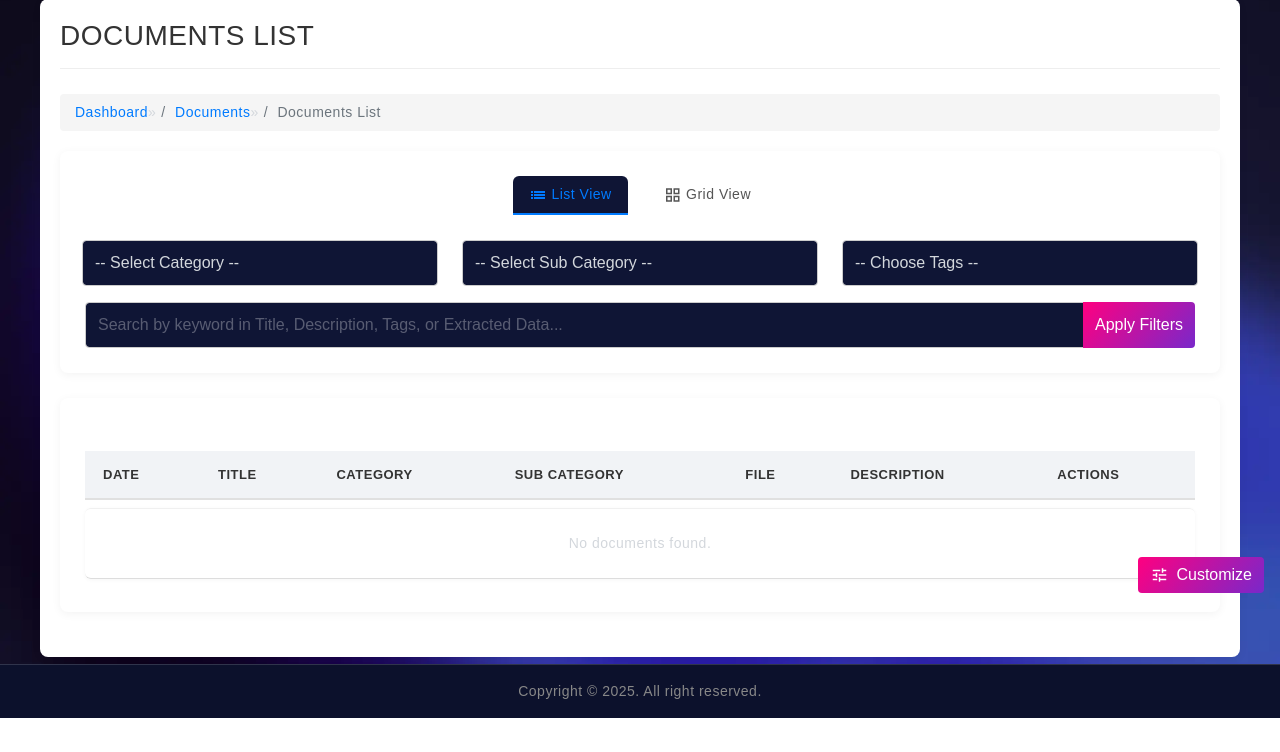
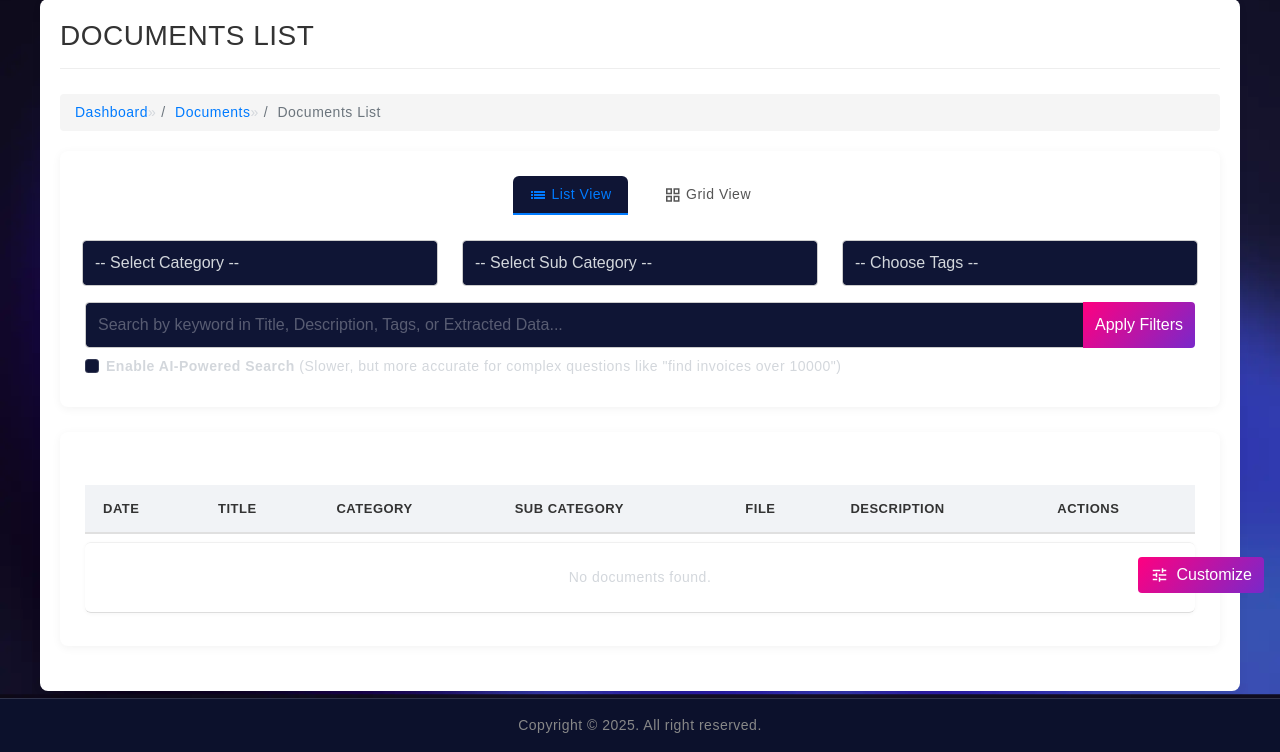
Before and after one commit to arkdey-in/flask, a Flask app: page /documents/list in a window 1280 px wide. Shown: the part 191-943 px from the top of the page. Before the commit the page ends 909 px from the top, so only its background shows below. Run offline with Flask 3, Linux system fonts and the light colour scheme; the visitor is signed in with stand-in values (Sample User, id 1); data that the repository does not hold is empty; style sheets or scripts are compiled from the project's sources; some libraries are stand-ins or nearby versions.

Commit message:
FIX: Searching

```diff
--- a/app/routes.py
+++ b/app/routes.py
@@ -78,7 +78,7 @@ main = Blueprint("main", __name__)
 #         region_name=current_app.config.get("AWS_REGION"),
 #     )
 
-# REPLACE the old function with this one
+
 def get_s3_client():
     """
     Initializes and returns the Boto3 S3 client.
@@ -134,7 +134,6 @@ def get_s3_client():
 #         current_app.logger.error(f"Error uploading to S3: {e}")
 #         return None
 
-# REPLACE the old function with this one
 def upload_file_to_s3(file_obj, bucket_name, object_name):
     """Uploads a file object to S3."""
     s3_client = get_s3_client()
@@ -728,6 +727,74 @@ def get_dashboard_stats():
 
     return stats
 
+
+
+
+
+
+#For searching
+
+def is_document_relevant_openai(user_query, document_json):
+    """
+    Asks OpenAI if a document's extracted data is relevant to a user's query.
+    Returns True if relevant, False otherwise.
+    """
+    openai.api_key = current_app.config.get("OPENAI_API_KEY")
+    if not openai.api_key:
+        current_app.logger.error("OpenAI API key not configured for AI search.")
+        return False
+
+    # To save tokens and time, we just use the raw text content for the check.
+    # We can reconstruct a simplified text version from the JSON.
+    try:
+        data = json.loads(document_json)
+        # Attempt to find the most content-rich part of the JSON.
+        # This part might need adjustment based on your exact JSON structure.
+        document_text = json.dumps(data.get("extracted_data", data))
+    except (json.JSONDecodeError, TypeError):
+        # If it's not valid JSON or not a string, use it as is.
+        document_text = str(document_json)
+
+
+    # Truncate document text to avoid exceeding token limits and reduce costs.
+    # 12000 chars is ~3000 tokens, a safe limit for a quick check.
+    max_chars = 12000
+    if len(document_text) > max_chars:
+        document_text = document_text[:max_chars] + "..."
+
+    prompt = f"""
+    You are an intelligent document analysis assistant. Your task is to determine if the provided document text contains information that directly answers or relates to the user's query.
+
+    User's Query: "{user_query}"
+
+    Document's Extracted Data (in JSON format):
+    ---
+    {document_text}
+    ---
+
+    Based ONLY on the document's data provided, does it contain a relevant answer to the user's query?
+    For example, if the query is "customer name is John", the document must contain "John".
+    If the query is "find invoices over 5000", the document must contain an invoice with an amount over 5000.
+
+    Respond with a single word and nothing else: 'Yes' or 'No'.
+    """
+
+    try:
+        response = openai.chat.completions.create(
+            model="gpt-4o",  # Using a powerful model for better accuracy
+            messages=[
+                {"role": "system", "content": "You are a document analysis assistant that responds with only 'Yes' or 'No'."},
+                {"role": "user", "content": prompt}
+            ],
+            max_tokens=5,    # We only need a single word response
+            temperature=0.0  # We want a deterministic, factual answer
+        )
+        answer = response.choices[0].message.content.strip().lower()
+        # Check if 'yes' is in the answer for robustness
+        return 'yes' in answer
+    except Exception as e:
+        current_app.logger.error(f"OpenAI API call failed during AI search: {e}")
+        return False
 
 # ---------------------------------------------------------------------
 # Decorators
@@ -2364,6 +2431,79 @@ def submitDocument():
 #         current_filters=current_filters,
 #     )
 
+# @main.route("/documents/list")
+# @adm_login_required
+# @subadmin_permission_required("DOCUMENTS.view_documents")
+# def documentList():
+#     search_query = request.args.get("search", "")
+#     category_filter = request.args.get("category", "")
+#     sub_category_filter = request.args.get("sub_category", "")
+#     tags_filter = request.args.get("tags", "")
+
+#     connection = get_db_connection()
+#     documents = []
+#     distinct_categories = []
+#     distinct_sub_categories = []
+#     distinct_tags = []
+#     try:
+#         with connection.cursor() as cursor:
+#             # CORRECTED: Removed DATE_FORMAT from the SQL query
+#             base_sql = "SELECT id, title, category, sub_category, tags, description, file_path, created_at FROM documents"
+#             conditions, params = [], []
+
+#             if search_query:
+#                 search_like = f"%{search_query}%"
+#                 conditions.append(
+#                     "(title LIKE %s OR description LIKE %s OR tags LIKE %s OR CAST(extracted_data AS CHAR) LIKE %s)"
+#                 )
+#                 params.extend([search_like, search_like, search_like, search_like])
+#             if category_filter:
+#                 conditions.append("category = %s")
+#                 params.append(category_filter)
+#             if sub_category_filter:
+#                 conditions.append("sub_category = %s")
+#                 params.append(sub_category_filter)
+#             if tags_filter:
+#                 conditions.append("tags = %s")
+#                 params.append(tags_filter)
+
+#             if conditions:
+#                 base_sql += " WHERE " + " AND ".join(conditions)
+#             base_sql += " ORDER BY created_at DESC"
+
+#             cursor.execute(base_sql, tuple(params))
+#             documents = cursor.fetchall()
+
+#             # These other queries are fine
+#             cursor.execute("SELECT DISTINCT category FROM documents WHERE category IS NOT NULL AND category != '' ORDER BY category")
+#             distinct_categories = [row["category"] for row in cursor.fetchall()]
+#             cursor.execute("SELECT DISTINCT sub_category FROM documents WHERE sub_category IS NOT NULL AND sub_category != '' ORDER BY sub_category")
+#             distinct_sub_categories = [row["sub_category"] for row in cursor.fetchall()]
+#             cursor.execute("SELECT DISTINCT tags FROM documents WHERE tags IS NOT NULL AND tags != '' ORDER BY tags")
+#             distinct_tags = [row["tags"] for row in cursor.fetchall()]
+#     except Exception as e:
+#         current_app.logger.error(f"Error fetching document list: {e}")
+#         flash("An error occurred while fetching documents.", "danger")
+#     finally:
+#         connection.close()
+
+#     current_filters = {
+#         "search": search_query,
+#         "category": category_filter,
+#         "sub_category": sub_category_filter,
+#         "tags": tags_filter,
+#     }
+#     return render_template(
+#         "documentsList.html",
+#         documents=documents,
+#         distinct_categories=distinct_categories,
+#         distinct_sub_categories=distinct_sub_categories,
+#         distinct_tags=distinct_tags,
+#         current_filters=current_filters,
+#     )
+
+# --- REPLACE your old documentList function with this one ---
+
 @main.route("/documents/list")
 @adm_login_required
 @subadmin_permission_required("DOCUMENTS.view_documents")
@@ -2372,48 +2512,83 @@ def documentList():
     category_filter = request.args.get("category", "")
     sub_category_filter = request.args.get("sub_category", "")
     tags_filter = request.args.get("tags", "")
+    # New: Check if the user wants to use AI search
+    ai_search_enabled = request.args.get("ai_search") == "true"
 
     connection = get_db_connection()
     documents = []
     distinct_categories = []
     distinct_sub_categories = []
     distinct_tags = []
-    try:
-        with connection.cursor() as cursor:
-            # CORRECTED: Removed DATE_FORMAT from the SQL query
-            base_sql = "SELECT id, title, category, sub_category, tags, description, file_path, created_at FROM documents"
-            conditions, params = [], []
-
-            if search_query:
-                search_like = f"%{search_query}%"
-                conditions.append(
-                    "(title LIKE %s OR description LIKE %s OR tags LIKE %s OR CAST(extracted_data AS CHAR) LIKE %s)"
-                )
-                params.extend([search_like, search_like, search_like, search_like])
-            if category_filter:
-                conditions.append("category = %s")
-                params.append(category_filter)
-            if sub_category_filter:
-                conditions.append("sub_category = %s")
-                params.append(sub_category_filter)
-            if tags_filter:
-                conditions.append("tags = %s")
-                params.append(tags_filter)
-
-            if conditions:
-                base_sql += " WHERE " + " AND ".join(conditions)
-            base_sql += " ORDER BY created_at DESC"
-
-            cursor.execute(base_sql, tuple(params))
-            documents = cursor.fetchall()
-
-            # These other queries are fine
+
+    try:
+        with connection.cursor(pymysql.cursors.DictCursor) as cursor:
+            # The logic for fetching filter options remains the same
             cursor.execute("SELECT DISTINCT category FROM documents WHERE category IS NOT NULL AND category != '' ORDER BY category")
             distinct_categories = [row["category"] for row in cursor.fetchall()]
             cursor.execute("SELECT DISTINCT sub_category FROM documents WHERE sub_category IS NOT NULL AND sub_category != '' ORDER BY sub_category")
             distinct_sub_categories = [row["sub_category"] for row in cursor.fetchall()]
             cursor.execute("SELECT DISTINCT tags FROM documents WHERE tags IS NOT NULL AND tags != '' ORDER BY tags")
             distinct_tags = [row["tags"] for row in cursor.fetchall()]
+
+            # --- SEARCH LOGIC ---
+            # If AI Search is enabled AND there is a search query
+            if ai_search_enabled and search_query:
+                flash("AI search is active. This may take a moment...", "info")
+
+                # 1. Fetch all documents' ID and extracted data to be analyzed
+                # Note: This could be slow on very large databases.
+                # Consider adding your other filters (category, etc.) here to reduce the search space.
+                cursor.execute("SELECT id, extracted_data FROM documents")
+                all_docs_for_ai = cursor.fetchall()
+
+                matching_ids = []
+                for doc in all_docs_for_ai:
+                    # 2. For each document, ask OpenAI if it's relevant
+                    if is_document_relevant_openai(search_query, doc['extracted_data']):
+                        matching_ids.append(doc['id'])
+
+                # 3. If any matches were found, fetch the full document details for display
+                if matching_ids:
+                    # Using a placeholder for a list of IDs
+                    format_strings = ','.join(['%s'] * len(matching_ids))
+                    sql = f"SELECT * FROM documents WHERE id IN ({format_strings}) ORDER BY created_at DESC"
+                    cursor.execute(sql, tuple(matching_ids))
+                    documents = cursor.fetchall()
+                else:
+                    # If AI found no matches, documents list will be empty
+                    documents = []
+
+            # --- Standard Keyword Search Logic (The original method) ---
+            else:
+                base_sql = "SELECT * FROM documents"
+                conditions, params = [], []
+
+                if search_query:
+                    search_like = f"%{search_query}%"
+                    conditions.append(
+                        "(title LIKE %s OR description LIKE %s OR tags LIKE %s OR CAST(extracted_data AS CHAR) LIKE %s OR original_filename LIKE %s)"
+                    )
+                    params.extend([search_like, search_like, search_like, search_like, search_like])
+
+                # Filters are applied in both search modes
+                if category_filter:
+                    conditions.append("category = %s")
+                    params.append(category_filter)
+                if sub_category_filter:
+                    conditions.append("sub_category = %s")
+                    params.append(sub_category_filter)
+                if tags_filter:
+                    conditions.append("tags = %s")
+                    params.append(tags_filter)
+
+                if conditions:
+                    base_sql += " WHERE " + " AND ".join(conditions)
+
+                base_sql += " ORDER BY created_at DESC"
+                cursor.execute(base_sql, tuple(params))
+                documents = cursor.fetchall()
+
     except Exception as e:
         current_app.logger.error(f"Error fetching document list: {e}")
         flash("An error occurred while fetching documents.", "danger")
@@ -2425,6 +2600,7 @@ def documentList():
         "category": category_filter,
         "sub_category": sub_category_filter,
         "tags": tags_filter,
+        "ai_search": ai_search_enabled, # Pass the AI search status to the template
     }
     return render_template(
         "documentsList.html",
--- a/app/templates/documentsList.html
+++ b/app/templates/documentsList.html
@@ -77,6 +77,13 @@
                        value="{{ current_filters.search }}">
                 <button type="submit" class="btn btn-grd-primary">Apply Filters</button>
             </div>
+            <div class="form-check mt-2">
+    <input class="form-check-input" type="checkbox" name="ai_search"
+           value="true" id="aiSearchCheck" {% if current_filters.ai_search %}checked{% endif %}>
+    <label class="form-check-label" for="aiSearchCheck">
+        <strong>Enable AI-Powered Search</strong> (Slower, but more accurate for complex questions like "find invoices over 10000")
+    </label>
+</div>
         </form>
     </div>
 
```
